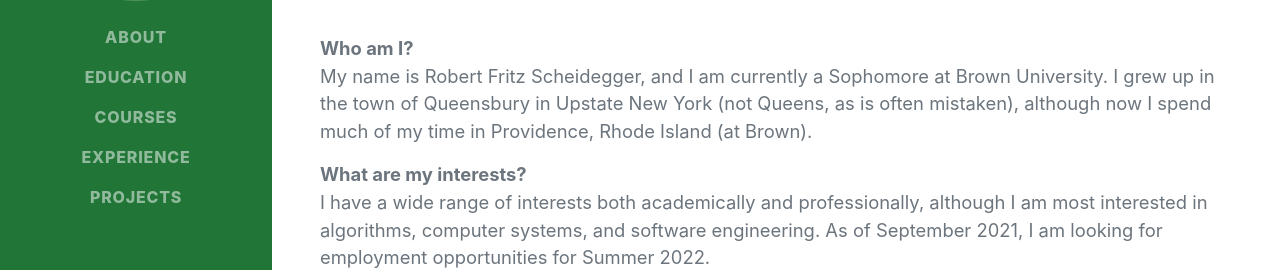
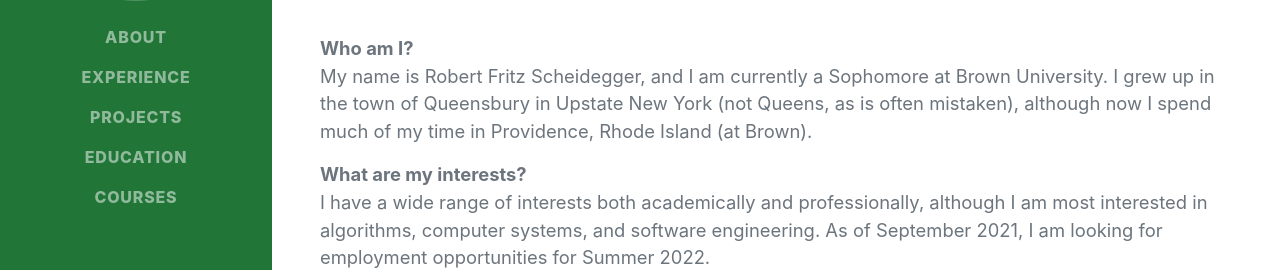
Before and after one commit to RobScheidegger/portfolio, a React (Create React App) app: page / in a window 1280 px wide. Shown: the part 357-627 px from the top of the page. Built offline with nearby package versions, Linux system fonts and the light colour scheme; grey boxes are pictures that could not be loaded; a web font is replaced by a local one.

Commit message:
change favicon and navigation order

```diff
--- a/src/components/NavigationComponent.jsx
+++ b/src/components/NavigationComponent.jsx
@@ -12,10 +12,10 @@ export default class NavigationComponent extends React.Component {
             <div class="collapse navbar-collapse" id="navbarSupportedContent">
                 <ul class="navbar-nav">
                     <li class="nav-item"><a class="nav-link js-scroll-trigger" href="#about">About</a></li>
+                    <li class="nav-item"><a class="nav-link js-scroll-trigger" href="#experience">Experience</a></li>
+                    <li class="nav-item"><a class="nav-link js-scroll-trigger" href="#projects">Projects</a></li>
                     <li class="nav-item"><a class="nav-link js-scroll-trigger" href="#education">Education</a></li>
                     <li class="nav-item"><a class="nav-link js-scroll-trigger" href="#courses">Courses</a></li>
-                    <li class="nav-item"><a class="nav-link js-scroll-trigger" href="#experience">Experience</a></li>
-                    <li class="nav-item"><a class="nav-link js-scroll-trigger" href="#projects">Projects</a></li>
                 </ul>
             </div>
         </nav>
```
Also changed, not shown: 1 other file (tests, documents, lock files or other folders).
